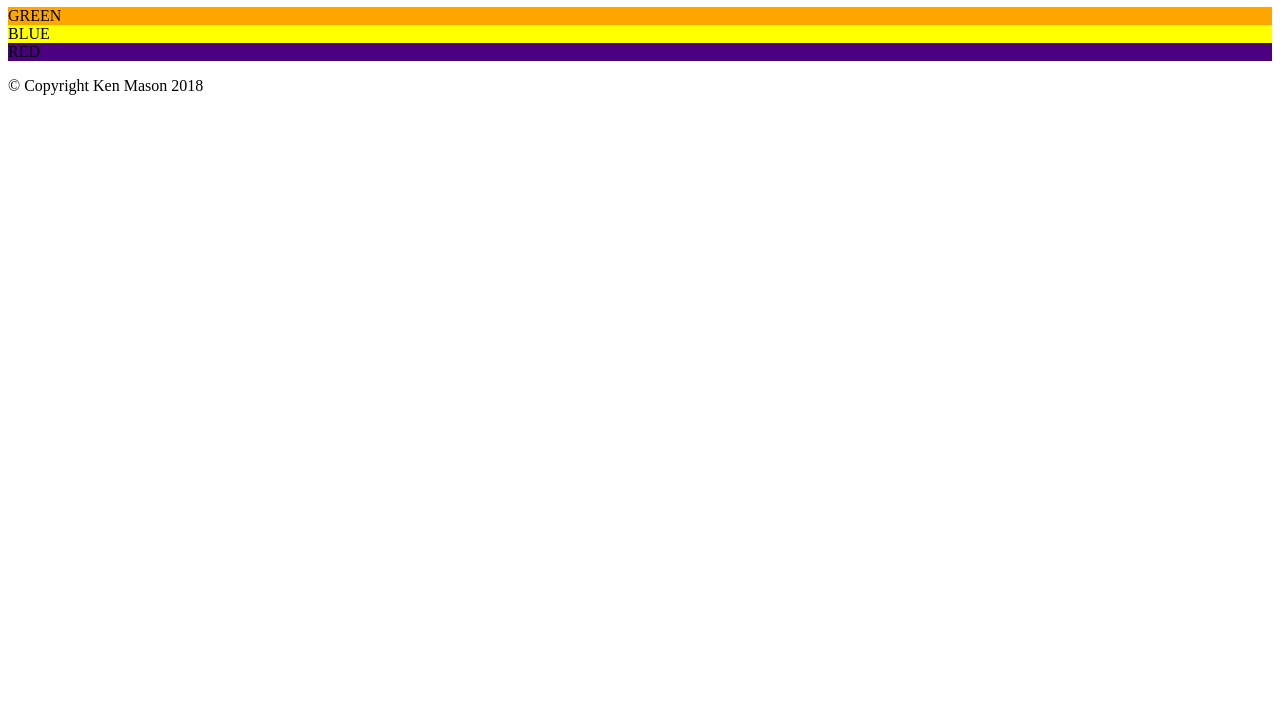
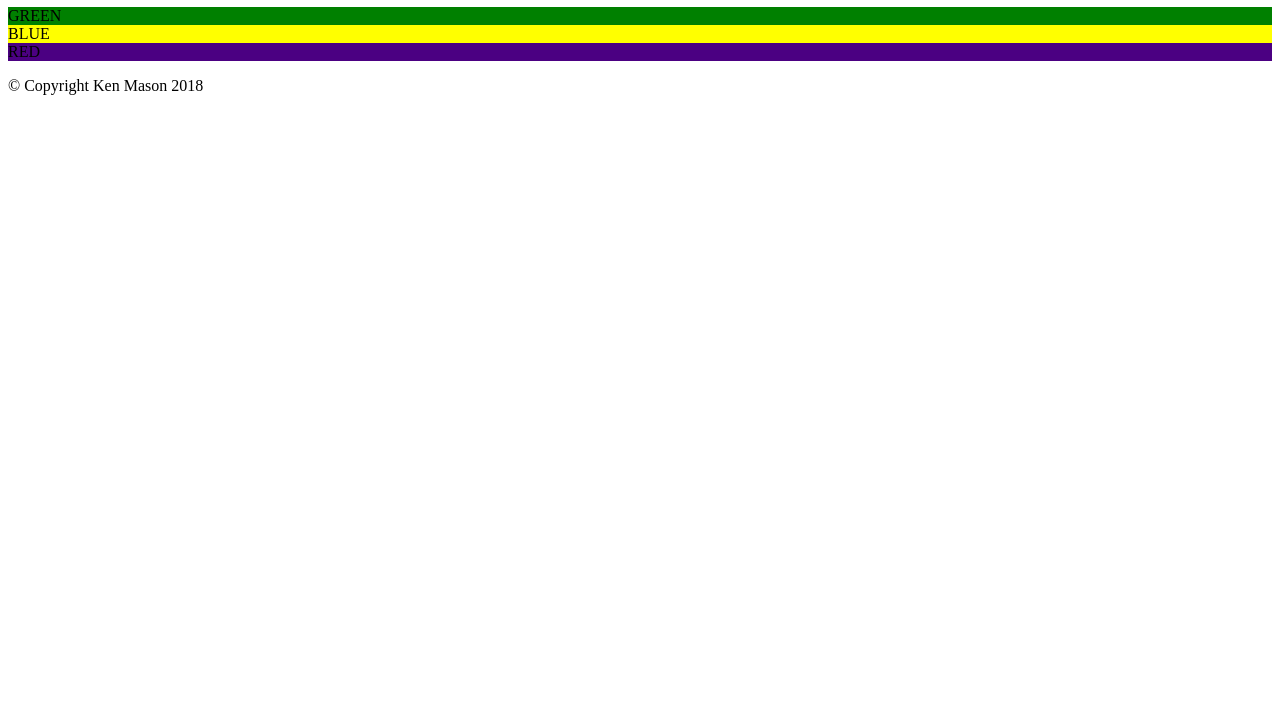
Before and after one commit to dragonrune/command-line-demo, a plain HTML site: page index.html in a window 1280 px wide. Shown: the part 73-800 px from the top of the page. Drawn offline with Linux system fonts and the light colour scheme.

Commit message:
changed orange to green

```diff
--- a/index.css
+++ b/index.css
@@ -1,5 +1,5 @@
 .section-green {
-  background-color: orange;
+  background-color: green;;
 }
 
 .section-blue {
```
